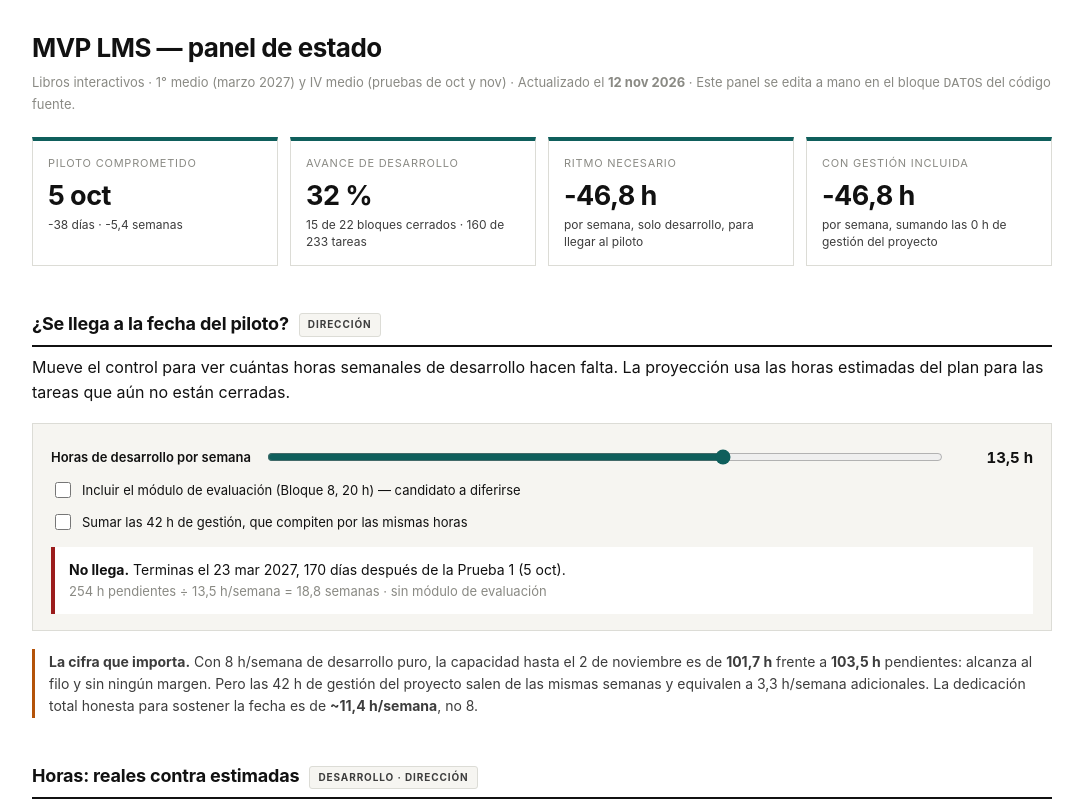
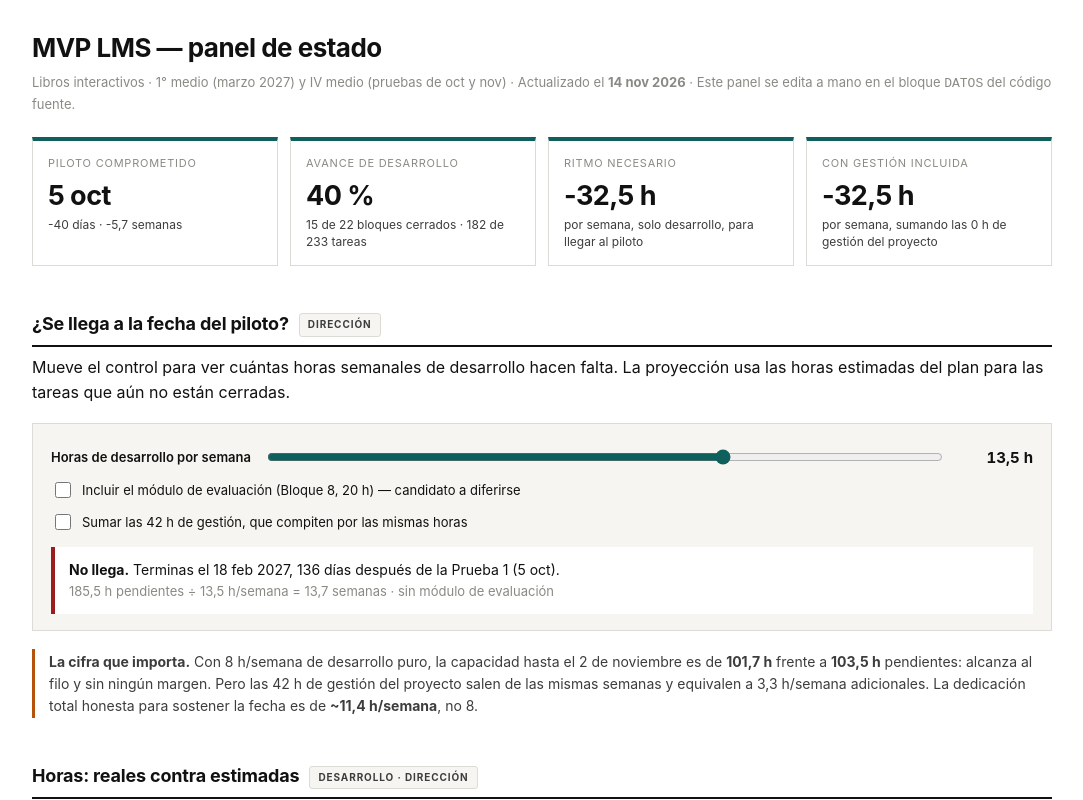
Before and after one commit to claudioflores-prof/panel-lms, a plain HTML site: page index.html in a window 1280 px wide. Shown: the top 800 px of the page, without its empty margins (98-1181 px from the left). Drawn offline with Linux system fonts and the light colour scheme.

Commit message:
Actualiza panel de estado

```diff
--- a/index.html
+++ b/index.html
@@ -241,8 +241,8 @@ cifras que se comunican. Se quitan de aquí cuando se corrijan en los documentos
    Estados de tarea: "done" | "wip" | "todo" | "cut"
    ═══════════════════════════════════════════════════════════════════ */
 const DATOS = {
-  actualizado: "2026-11-12",
-  hoy:         "2026-11-12",   // dejar igual a actualizado; permite congelar el panel para imprimir
+  actualizado: "2026-11-14",
+  hoy:         "2026-11-14",   // dejar igual a actualizado; permite congelar el panel para imprimir
   semana1:     "2026-07-27",   // lunes de la semana 1 del plan
   piloto:      "2026-10-05",   // Prueba 1 en IV medio (antes: piloto 2 basico 2 nov)
   mvp:         "2026-11-09",   // Prueba 2 en IV medio: el curso egresa a mediados de nov
@@ -394,7 +394,7 @@ const DATOS = {
       nota:"Prioridad de dirección. No se hace de corrido: la fase 1 va antes de la prueba de octubre, la fase 2 antes de la de noviembre y la fase 3 en el verano. La regla central del módulo viene de un fracaso real: el avance se mide por unidad y lección, nunca por objetivo de aprendizaje, que es lo que volvió inservible el panel anterior del colegio. T10.0 se retiró de esta lista (C-3, auditoría del 28 ago 2026): era la misma tarea que T6.0, movida por D35 el 24 de agosto y ya cerrada en el Bloque 6 — este bloque la contaba dos veces.",
       tareas:[
         {id:"T10.1", t:"Permiso de UTP y medición de tiempo de conexión",          h:4.5,e:"todo", c:"Una hora de clase queda registrada como una fila con los minutos conectados, no como sesenta registros"},
-        {id:"T10.2", t:"Panel de avance para UTP y dirección",                     h:6,  e:"todo", c:"Con 80 estudiantes y 6 asignaturas abre en menos de 1 segundo; una actividad de repaso no ensucia el avance de ninguna unidad"},
+        {id:"T10.2", t:"Panel de avance para UTP y dirección",                     h:6,  e:"done", c:"Con 80 estudiantes y 6 asignaturas abre en menos de 1 segundo; una actividad de repaso no ensucia el avance de ninguna unidad"},
         {id:"T10.3", t:"Ensayo del correo semanal con datos reales",               h:2,  e:"todo", c:"Llega a las casillas de prueba y se lee bien en el teléfono, sin adjuntos"},
         {id:"T10.4", t:"Calendario escolar: trimestres, vacaciones y feriados",    h:5,  e:"todo", c:"Después de una semana de vacaciones no aparece ninguna alerta nueva por el solo paso del tiempo"},
         {id:"T10.5", t:"Planificación del libro por semana",                       h:6,  e:"todo", c:"El profesor confirma la planificación de la semana en un clic; si no planifica, el panel sigue sirviendo igual"},
@@ -458,20 +458,20 @@ const DATOS = {
         {id:"T11.11", t:"Sombreros Revisor y Aprobador desde la ficha (RAC-17)",           h:2, e:"done", c:"Poner el sombrero de Revisor con Historia a una profesora hace aparecer la bandeja en su inicio; quitárselo la hace desaparecer; ambas acciones están en la bitácora"},
         {id:"T11.7",  t:"Bitácora: escrituras propias del módulo y movimientos en las fichas (RAC-12)", h:3, e:"done", c:"Ante «¿quién puso a Pedro en Matemática de 1° Medio A y cuándo?», la pantalla responde sin abrir la base de datos; ninguna entrada contiene una contraseña"},
         {id:"T11.5",  t:"Alta masiva por planilla desde la web (RAC-8)",                   h:4, e:"done", c:"Una planilla de 40 alumnos con un RUT inválido no crea a nadie y marca la fila; corregida, crea 40 cuentas y 40 matrículas en menos de un minuto; el archivo de contraseñas no se puede volver a descargar"},
-        {id:"T11.13", t:"Roles: tabla de roles adicionales, lectura y escritura únicas con bitácora (C68, D182)", h:2, e:"todo", c:"Profesor y Administrador conserva role=teacher; un estudiante no acepta otro rol; cada rol dado y quitado deja su línea en la bitácora"},
-        {id:"T11.14", t:"Permisos sumados por rol: Revisor, Aprobador y UTP como filas de la matriz (RAC-24.3)", h:1.5, e:"todo", c:"Profesor y UTP tiene los permisos de ambos; evaluations, editorial y pizarra pasan sin cambios"},
-        {id:"T11.15", t:"Entrada al último rol y cambio de rol, servidor; aviso del rol nuevo (RAC-24.2, 17.5)", h:2, e:"todo", c:"Al volver a entrar cae en el último rol elegido en la barra; un enlace a otra pantalla no lo cambia"},
-        {id:"T11.16", t:"Barra: cambio de rol en las seis cáscaras; sale el acceso UTP del lateral (RAC-24.1, 24.5)", h:3, e:"todo", c:"Profesor y UTP pasa de uno a otro en un clic; con un solo rol no se despliega nada"},
-        {id:"T11.17", t:"Ficha: bloque Roles según la maqueta D182_01 v2 (RAC-17.1 a 17.4)", h:4.5, e:"todo", c:"Quien administra no puede quitarse Administrador, ni con una petición armada a mano"},
-        {id:"T11.18", t:"Lista de usuarios: columna Roles y filtro con los siete (RAC-1.1)", h:1.5, e:"todo", c:"Filtrar por UTP muestra a quien tiene el rol, cualquiera sea su role"},
-        {id:"T11.19", t:"Alta masiva: prueba de que crea solo estudiantes (RAC-8)", h:0.5, e:"todo", c:"La carga no cambia y no da ningún otro rol"},
-        {id:"T11.20", t:"Administración › Roles y permisos con los siete roles (RAC-17.7)", h:1.5, e:"todo", c:"Se ve qué suma una persona con tres roles sin leer el código"},
-        {id:"T11.21", t:"Tarjetas de Revisor y Aprobador en el inicio de cualquier rol (RAC-24.4)", h:1, e:"todo", c:"Una administradora con el rol Revisor ve la bandeja en su inicio"},
-        {id:"T11.22", t:"Sombrero fuera de las pantallas y de la bitácora visible", h:0.5, e:"todo", c:"La palabra no aparece en ninguna plantilla"},
-        {id:"T11.23", t:"Pruebas de sombreros reescritas y regresión completa", h:2, e:"todo", c:"Suite completa en verde contra Postgres"},
+        {id:"T11.13", t:"Roles: tabla de roles adicionales, lectura y escritura únicas con bitácora (C68, D182)", h:2, e:"wip", c:"Profesor y Administrador conserva role=teacher; un estudiante no acepta otro rol; cada rol dado y quitado deja su línea en la bitácora"},
+        {id:"T11.14", t:"Permisos sumados por rol: Revisor, Aprobador y UTP como filas de la matriz (RAC-24.3)", h:1.5, e:"wip", c:"Profesor y UTP tiene los permisos de ambos; evaluations, editorial y pizarra pasan sin cambios"},
+        {id:"T11.15", t:"Entrada al último rol y cambio de rol, servidor; aviso del rol nuevo (RAC-24.2, 17.5)", h:2, e:"wip", c:"Al volver a entrar cae en el último rol elegido en la barra; un enlace a otra pantalla no lo cambia"},
+        {id:"T11.16", t:"Barra: cambio de rol en las seis cáscaras; sale el acceso UTP del lateral (RAC-24.1, 24.5)", h:3, e:"wip", c:"Profesor y UTP pasa de uno a otro en un clic; con un solo rol no se despliega nada"},
+        {id:"T11.17", t:"Ficha: bloque Roles según la maqueta D182_01 v2 (RAC-17.1 a 17.4)", h:4.5, e:"wip", c:"Quien administra no puede quitarse Administrador, ni con una petición armada a mano"},
+        {id:"T11.18", t:"Lista de usuarios: columna Roles y filtro con los siete (RAC-1.1)", h:1.5, e:"wip", c:"Filtrar por UTP muestra a quien tiene el rol, cualquiera sea su role"},
+        {id:"T11.19", t:"Alta masiva: prueba de que crea solo estudiantes (RAC-8)", h:0.5, e:"wip", c:"La carga no cambia y no da ningún otro rol"},
+        {id:"T11.20", t:"Administración › Roles y permisos con los siete roles (RAC-17.7)", h:1.5, e:"wip", c:"Se ve qué suma una persona con tres roles sin leer el código"},
+        {id:"T11.21", t:"Tarjetas de Revisor y Aprobador en el inicio de cualquier rol (RAC-24.4)", h:1, e:"wip", c:"Una administradora con el rol Revisor ve la bandeja en su inicio"},
+        {id:"T11.22", t:"Sombrero fuera de las pantallas y de la bitácora visible", h:0.5, e:"wip", c:"La palabra no aparece en ninguna plantilla"},
+        {id:"T11.23", t:"Pruebas de sombreros reescritas y regresión completa", h:2, e:"wip", c:"Suite completa en verde contra Postgres"},
         {id:"T11.24", t:"Documentos, trazabilidad y criterio funcional de C68", h:1.5, e:"wip", c:"Todo RAC-17 y RAC-24 citado por un test"},
         {id:"T11.25", t:"Maquetas D182_01 a D182_03 (D135)", h:1, e:"wip", c:"Aprobadas por Claudio antes de construir cada pantalla"},
-        {id:"T11.26", t:"Vigilancia de roles: gobierno/test_roles.py (D182 punto 13)", h:2.5, e:"todo", c:"Un permiso inventado lo pone en rojo; una C sin línea Roles: lo pone en rojo"},
+        {id:"T11.26", t:"Vigilancia de roles: gobierno/test_roles.py (D182 punto 13)", h:2.5, e:"wip", c:"Un permiso inventado lo pone en rojo; una C sin línea Roles: lo pone en rojo"},
       ]},
     { id:"B9", nombre:"Producción 2027", ini:"2026-12-01", fin:"2027-02-28", real:null,
       nota:"Ventana dic 2026 – mar 2027: purga anual, ActivityReport por matrícula, filtro de período y consulta agregada de biblioteca. Añadido al panel el 3 sep 2026 (C-4, auditoría del 28 ago): existía en el Plan Técnico y no figuraba aquí. T9.1 se adelantó al Bloque 7 como T8.0 (D69, cerrada) y T9.5 ya se ejecutó como D29/T6.0 (Bloque 6, cerrada) — ninguna de las dos se cuenta de nuevo en este bloque.",
@@ -552,35 +552,35 @@ const DATOS = {
     { id:"B18", nombre:"Pizarra de clase y cuaderno del alumno", ini:"2026-11-16", fin:"2026-12-18", real:null,
       nota:"C64 / D172 — aprobada el 4 nov 2026, 38,5 h. Fechas provisorias. Se construye completa y se enciende solo con la política de datos de menores (EDT 1.1.2.2). Especificación: Requerimientos_Pizarra_LMS_Nahuel.md v1.0.",
       tareas:[
-        {id:"T18.1", t:"La clase, la hoja y la hoja de cada alumno; permisos e interruptor (RF-PIZ-1, 16, 17, 21)", h:3, e:"wip", c:"Con la pizarra apagada nadie la ve; encendida, solo el titular la abre y una sola por curso × asignatura"},
-        {id:"T18.2", t:"Lanzar desde el libro, en blanco y desde una imagen pegada; ancla al libro (RF-PIZ-2 a 4)", h:5, e:"wip", c:"Una hoja de cada origen llega a cada alumno; la del Ejercicio 7 queda bajo su lección"},
-        {id:"T18.3", t:"Pantalla del profesor en clase: su pizarra, agregar hoja, cerrar y cierre al terminar el día (RF-PIZ-5, 6)", h:4, e:"wip", c:"Una segunda hoja no toca la primera; tras cerrar nadie dibuja; una sin cerrar amanece cerrada"},
-        {id:"T18.4", t:"Monitor: grilla de miniaturas cada ~10 s con estados (RF-PIZ-13)", h:4, e:"wip", c:"El profesor ve quién no ha entrado y el avance de un alumno en línea con no más de ~10 s de atraso"},
-        {id:"T18.5", t:"Alumno: aviso, hojas de hoy, su hoja, pestaña Profesor, sin conexión y firme al cierre (RF-PIZ-7 a 12)", h:6, e:"wip", c:"Con el wifi cortado el alumno sigue; al volver su trabajo está en la grilla; tras el cierre no se edita"},
-        {id:"T18.6", t:"Biblioteca del profesor (RF-PIZ-14)", h:3, e:"wip", c:"Una hoja preparada se lanza en dos cursos y la de la biblioteca no cambia"},
-        {id:"T18.7", t:"Cuaderno del alumno e historial del profesor por clase y por alumno; profesor jefe y UTP (RF-PIZ-15, 18, 20)", h:4, e:"wip", c:"El cuaderno muestra el año ordenado como el libro; profesor jefe y UTP lo ven sin poder cambiar"},
-        {id:"T18.8", t:"Revisión con D111 y conservación por año (RF-PIZ-19, 22)", h:1.5, e:"wip", c:"El profesor valora con un toque y el alumno no ve nada"},
+        {id:"T18.1", t:"La clase, la hoja y la hoja de cada alumno; permisos e interruptor (RF-PIZ-1, 16, 17, 21)", h:3, e:"done", c:"Con la pizarra apagada nadie la ve; encendida, solo el titular la abre y una sola por curso × asignatura"},
+        {id:"T18.2", t:"Lanzar desde el libro, en blanco y desde una imagen pegada; ancla al libro (RF-PIZ-2 a 4)", h:5, e:"done", c:"Una hoja de cada origen llega a cada alumno; la del Ejercicio 7 queda bajo su lección"},
+        {id:"T18.3", t:"Pantalla del profesor en clase: su pizarra, agregar hoja, cerrar y cierre al terminar el día (RF-PIZ-5, 6)", h:4, e:"done", c:"Una segunda hoja no toca la primera; tras cerrar nadie dibuja; una sin cerrar amanece cerrada"},
+        {id:"T18.4", t:"Monitor: grilla de miniaturas cada ~10 s con estados (RF-PIZ-13)", h:4, e:"done", c:"El profesor ve quién no ha entrado y el avance de un alumno en línea con no más de ~10 s de atraso"},
+        {id:"T18.5", t:"Alumno: aviso, hojas de hoy, su hoja, pestaña Profesor, sin conexión y firme al cierre (RF-PIZ-7 a 12)", h:6, e:"done", c:"Con el wifi cortado el alumno sigue; al volver su trabajo está en la grilla; tras el cierre no se edita"},
+        {id:"T18.6", t:"Biblioteca del profesor (RF-PIZ-14)", h:3, e:"done", c:"Una hoja preparada se lanza en dos cursos y la de la biblioteca no cambia"},
+        {id:"T18.7", t:"Cuaderno del alumno e historial del profesor por clase y por alumno; profesor jefe y UTP (RF-PIZ-15, 18, 20)", h:4, e:"done", c:"El cuaderno muestra el año ordenado como el libro; profesor jefe y UTP lo ven sin poder cambiar"},
+        {id:"T18.8", t:"Revisión con D111 y conservación por año (RF-PIZ-19, 22)", h:1.5, e:"done", c:"El profesor valora con un toque y el alumno no ve nada"},
         {id:"T18.9", t:"Seis maquetas antes de construir (D135)", h:3, e:"done", c:"Las seis aprobadas por Claudio en MockUP/"},
-        {id:"T18.10", t:"Seguridad y carga: sin rutas públicas, tamaño de imagen, 40 alumnos guardando a la vez", h:2, e:"wip", c:"Un archivo pedido sin permiso da 404; 40 alumnos guardando no traban el servidor"},
+        {id:"T18.10", t:"Seguridad y carga: sin rutas públicas, tamaño de imagen, 40 alumnos guardando a la vez", h:2, e:"done", c:"Un archivo pedido sin permiso da 404; 40 alumnos guardando no traban el servidor"},
         {id:"T18.11", t:"Documentos, trazabilidad, criterio funcional B18, E2E y cierre", h:3, e:"wip", c:"Cada RF-PIZ citado por un test (D93)"},
         {id:"T18.12", t:"Maqueta del profesor que escribe en la hoja del alumno (C70, D135)", h:2, e:"done", c:"C64_09 aprobada por Claudio en MockUP/"},
-        {id:"T18.13", t:"Servidor: la capa del profesor sobre la hoja del alumno, por lotes con autor y hora (RF-PIZ-24, 17)", h:3, e:"wip", c:"El titular escribe y los trazos del alumno quedan intactos; el colega que mira, el profesor jefe y la UTP no escriben"},
-        {id:"T18.14", t:"Profesor en clase: escribir en la hoja del alumno desde el monitor (RF-PIZ-24)", h:2.5, e:"wip", c:"Sin tocar «Escribir en la hoja» no queda ninguna marca; el borrador solo borra lo del profesor"},
-        {id:"T18.15", t:"Revisión: escribir sobre la hoja firme, junto a los cuatro niveles (RF-PIZ-24, 18)", h:1.5, e:"wip", c:"Al día siguiente el profesor escribe en la hoja de un alumno y el nivel sigue oculto para él"},
-        {id:"T18.16", t:"Alumno: ve lo de su profesor en clase y en el cuaderno, con interruptor y marca (RF-PIZ-25)", h:2, e:"wip", c:"El alumno lo ve en unos 10 s sin recargar, no lo puede borrar y su compañero no lo ve"},
-        {id:"T18.17", t:"Profesor jefe y UTP: ven lo escrito por el profesor, sin lápiz (RF-PIZ-20)", h:0.5, e:"wip", c:"Ven la capa con su autor y su hora y no tienen herramientas"},
-        {id:"T18.18", t:"Seguridad, carga, E2E, documentos y trazabilidad de C70", h:2, e:"wip", c:"Un alumno nunca recibe lo escrito a otro; RF-PIZ-24 y RF-PIZ-25 citados por tests (D93)"}
+        {id:"T18.13", t:"Servidor: la capa del profesor sobre la hoja del alumno, por lotes con autor y hora (RF-PIZ-24, 17)", h:3, e:"done", c:"El titular escribe y los trazos del alumno quedan intactos; el colega que mira, el profesor jefe y la UTP no escriben"},
+        {id:"T18.14", t:"Profesor en clase: escribir en la hoja del alumno desde el monitor (RF-PIZ-24)", h:2.5, e:"done", c:"Sin tocar «Escribir en la hoja» no queda ninguna marca; el borrador solo borra lo del profesor"},
+        {id:"T18.15", t:"Revisión: escribir sobre la hoja firme, junto a los cuatro niveles (RF-PIZ-24, 18)", h:1.5, e:"done", c:"Al día siguiente el profesor escribe en la hoja de un alumno y el nivel sigue oculto para él"},
+        {id:"T18.16", t:"Alumno: ve lo de su profesor en clase y en el cuaderno, con interruptor y marca (RF-PIZ-25)", h:2, e:"done", c:"El alumno lo ve en unos 10 s sin recargar, no lo puede borrar y su compañero no lo ve"},
+        {id:"T18.17", t:"Profesor jefe y UTP: ven lo escrito por el profesor, sin lápiz (RF-PIZ-20)", h:0.5, e:"done", c:"Ven la capa con su autor y su hora y no tienen herramientas"},
+        {id:"T18.18", t:"Seguridad, carga, E2E, documentos y trazabilidad de C70", h:2, e:"done", c:"Un alumno nunca recibe lo escrito a otro; RF-PIZ-24 y RF-PIZ-25 citados por tests (D93)"}
       ]},
     { id:"B17", nombre:"Módulo UTP", ini:"2026-11-10", fin:"2027-02-26", real:null,
       nota:"C62 / D171 (aprobada el 4 nov 2026, 24 h) y C66 / D175 (aprobada el 9 nov 2026, ampliada el 10 nov a 32,5 h). Especificación: Requerimientos_Modulo_UTP_LMS_Nahuel.md v1.5. Fechas provisorias. Primer tramo (T17.2 a T17.7 y T17.13) en construcción desde el 10 nov 2026, en sesiones encadenadas. T17.1 depende de T10.2; T17.12, de la etapa 3 de C59; T17.8, de la sesión de roles (C68).",
       tareas:[
-        {id:"T17.1", t:"Inicio de la UTP: celda de pruebas junto a la del libro y avisos (RF-UTP-1 a 4)", h:2.5, e:"todo", c:"Con dos pruebas liberadas (50 % y 70 %) y una sin liberar, la celda dice 60 % y «2 pruebas», en ámbar, junto al avance y el logro del libro"},
+        {id:"T17.1", t:"Inicio de la UTP: celda de pruebas junto a la del libro y avisos (RF-UTP-1 a 4)", h:2.5, e:"done", c:"Con dos pruebas liberadas (50 % y 70 %) y una sin liberar, la celda dice 60 % y «2 pruebas», en ámbar, junto al avance y el logro del libro"},
         {id:"T17.2", t:"Resultados solo de lo liberado (RF-UTP-5, 6)", h:1.5, e:"done", c:"Una prueba liberada en 1° A y no en 1° B da el mismo número de 1° A en el inicio, la prueba y los reportes, y ninguno de 1° B"},
         {id:"T17.3", t:"Ver una prueba del colegio (RF-UTP-7 a 10)", h:4, e:"done", c:"La UTP ve preguntas, análisis, alumnos con su logro y el detalle de uno; en ninguna parte aparecen la nota, el tiempo ni las salidas"},
         {id:"T17.4", t:"Editar en la UTP y «Editada por la UTP» (RF-UTP-11, 12)", h:2.5, e:"done", c:"La UTP corrige una pregunta ajena; el autor ve la marca; la prueba ya rendida conserva la versión anterior"},
         {id:"T17.5", t:"La prueba no empezada lleva la versión vigente (RF-UTP-13)", h:2.5, e:"done", c:"Una prueba agendada y una compartida sin rendir muestran la versión nueva; una empezada, la anterior; una versión sin visar no llega a un colega"},
         {id:"T17.6", t:"Devueltas (RF-UTP-14)", h:1.5, e:"done", c:"Una rechazada aparece con su motivo y sale de la lista cuando el autor la corrige"},
-        {id:"T17.7", t:"Agenda: filtro, reagendar, quitar y aviso (RF-UTP-15 a 18)", h:3.5, e:"todo", c:"La UTP quita la fecha de 1° B y la prueba vuelve intacta al profesor, que ve el aviso con el motivo; 1° A conserva su fecha"},
+        {id:"T17.7", t:"Agenda: filtro, reagendar, quitar y aviso (RF-UTP-15 a 18)", h:3.5, e:"done", c:"La UTP quita la fecha de 1° B y la prueba vuelve intacta al profesor, que ve el aviso con el motivo; 1° A conserva su fecha"},
         {id:"T17.8", t:"La marca UTP en la ficha (RF-UTP-19)", h:0, e:"cut", c:"Absorbida por C68 (D182, 12 nov 2026): la construyen T11.13 a T11.26"},
         {id:"T17.9", t:"Seis maquetas (D135)", h:2.5, e:"wip", c:"Aprobadas por Claudio antes de construir cada pantalla"},
         {id:"T17.10", t:"Documentos, trazabilidad y cierre", h:2, e:"todo", c:"Los RF-UTP citados por sus tests y el módulo en MODULOS_CONSTRUIDOS"},
@@ -588,12 +588,12 @@ const DATOS = {
         {id:"T17.12", t:"Los OA de un curso con estado y logro (RF-UTP-21); espera la etapa 3 de C59", h:3.5, e:"todo", c:"Una actividad de repaso de un OA en otra unidad no cambia su estado; cada OA dice su logro en el libro y en las pruebas por separado"},
         {id:"T17.13", t:"Histograma de una prueba por curso (RF-UTP-22)", h:2, e:"done", c:"Cuántos alumnos por tramo de 10 puntos, con promedio, mediana y desviación estándar; sin campana ni notas"},
         {id:"T17.14", t:"Ranking con posición (RF-UTP-23)", h:1.5, e:"done", c:"La UTP y el profesor ven la posición; los empates la comparten; el alumno no la ve en ninguna pantalla"},
-        {id:"T17.15", t:"Ficha del alumno (RF-UTP-24)", h:6.5, e:"todo", c:"Por asignatura, avance y logro en el libro y pruebas liberadas con logro y posición; ninguna nota; la bitácora registra quién abre cada ficha"},
-        {id:"T17.16", t:"Evolución del alumno (RF-UTP-25)", h:1.5, e:"todo", c:"El logro prueba a prueba en el año, por asignatura"},
-        {id:"T17.17", t:"Cinco maquetas (D135)", h:2.5, e:"wip", c:"Aprobadas por Claudio antes de construir cada pantalla"},
+        {id:"T17.15", t:"Ficha del alumno (RF-UTP-24)", h:6.5, e:"done", c:"Por asignatura, avance y logro en el libro y pruebas liberadas con logro y posición; ninguna nota; la bitácora registra quién abre cada ficha"},
+        {id:"T17.16", t:"Evolución del alumno (RF-UTP-25)", h:1.5, e:"done", c:"El logro prueba a prueba en el año, por asignatura"},
+        {id:"T17.17", t:"Cinco maquetas (D135)", h:2.5, e:"done", c:"Aprobadas por Claudio antes de construir cada pantalla"},
         {id:"T17.18", t:"Documentos, trazabilidad y criterio funcional", h:1.5, e:"todo", c:"Los RF-UTP-20 a 26 citados por sus tests y el escenario del director en el criterio de B17"},
         {id:"T17.19", t:"OA propios del colegio (RF-UTP-26)", h:5.5, e:"todo", c:"La UTP crea un OA de un taller; el profesor lo elige en el banco y aparece en la vista por OA; un OA en uso no se borra, se retira"},
-        {id:"T17.20", t:"Dos avisos: corrección de la UTP al titular y pruebas sin liberar en el inicio (RF-UTP-4, 13, 15)", h:2, e:"todo", c:"El colega ve el aviso con la pregunta, la prueba y quién la corrigió; la UTP ve «2 pruebas sin liberar» y llega a la lista filtrada"},
+        {id:"T17.20", t:"Dos avisos: corrección de la UTP al titular y pruebas sin liberar en el inicio (RF-UTP-4, 13, 15)", h:2, e:"done", c:"El colega ve el aviso con la pregunta, la prueba y quién la corrigió; la UTP ve «2 pruebas sin liberar» y llega a la lista filtrada"},
         {id:"T17.21", t:"La UTP abre una prueba especial y lee los textos (RF-UTP-7; RF-PE-26 v1.11)", h:2, e:"todo", c:"La UTP abre la prueba de vocabulario, lee lo que escribió un alumno y su puntaje; no puede corregir y no aparece la nota"}
       ]}
   ],
```
